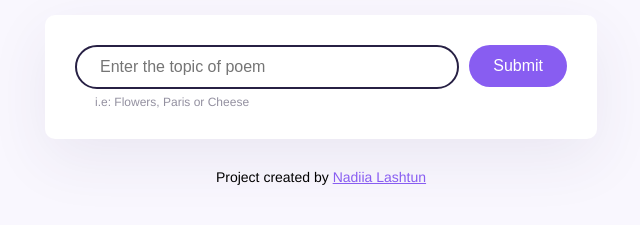
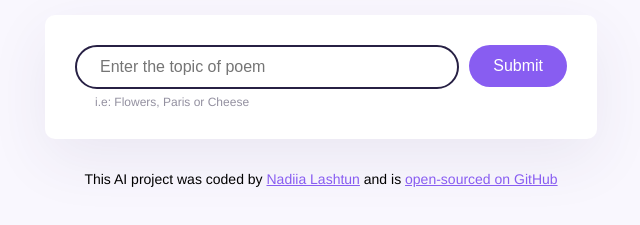
Before and after one commit to NadiiaLashtun/AI-poem-generator, a plain HTML site: page index.html in a window 1280 px wide. Shown: the part 209-434 px from the top of the page, without its empty margins (319-959 px from the left). Drawn offline with nearby package versions, Linux system fonts and the light colour scheme.

Commit message:
Add link to the footer, fix font size style

```diff
--- a/index.html
+++ b/index.html
@@ -44,8 +44,18 @@
         ></div>
       </main>
       <footer>
-        Project created by
-        <a href="https://github.com/NadiiaLashtun">Nadiia Lashtun</a>
+        This AI project was coded by
+        <a
+          href="https://github.com/NadiiaLashtun"
+          target="_blank"
+          >Nadiia Lashtun</a
+        >
+        and is
+        <a
+          href="https://github.com/NadiiaLashtun/AI-poem-generator"
+          target="_blank"
+          >open-sourced on GitHub</a
+        >
       </footer>
     </div>
     <script src="src/index.js"></script>
--- a/src/style.css
+++ b/src/style.css
@@ -87,6 +87,7 @@ form {
 footer {
   text-align: center;
   font-size: 14px;
+  line-height: 1.5;
 }
 
 .hidden {
```
